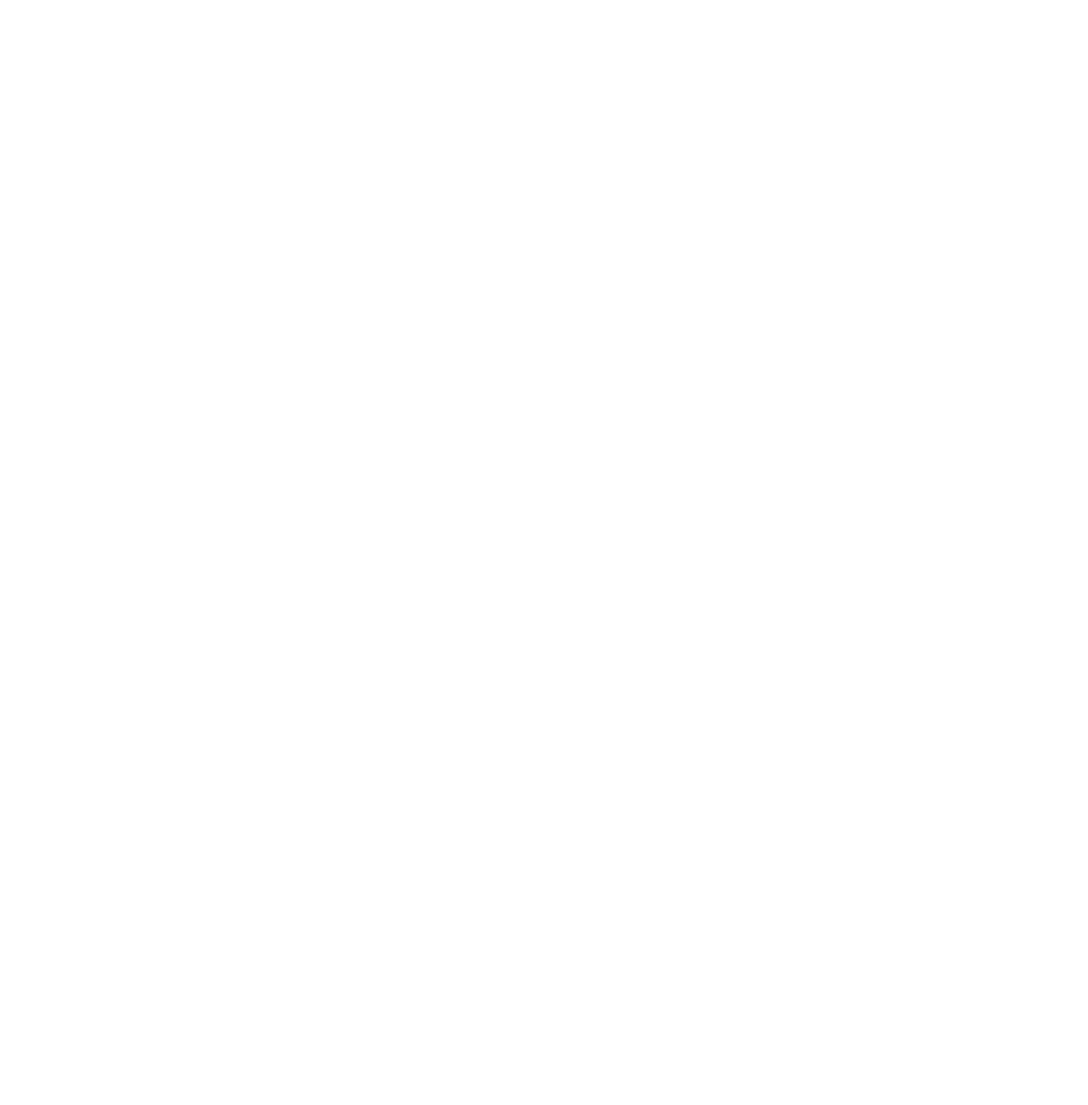
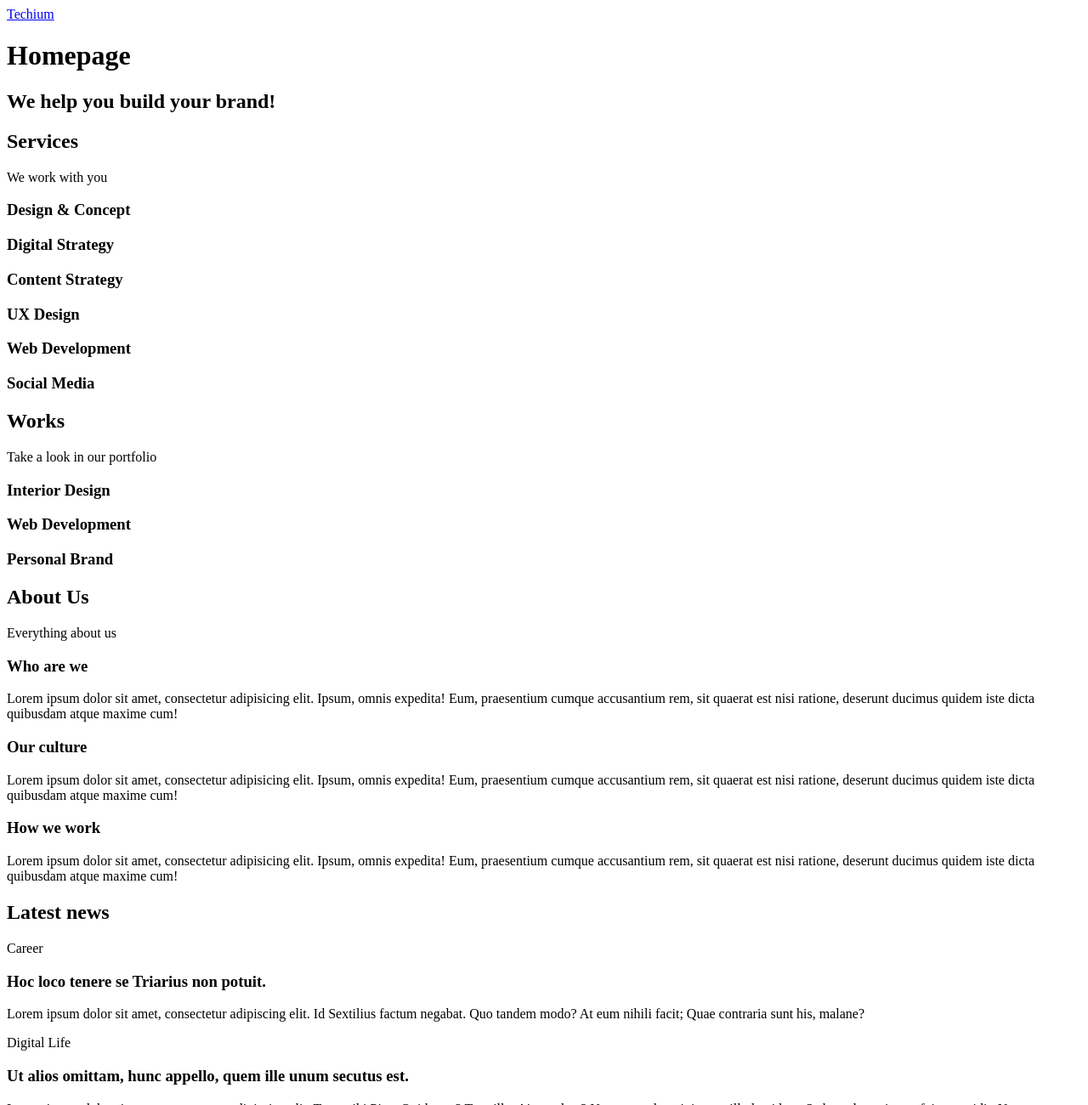
Before and after one commit to JacobGriffith1/atlas-web_front_end, a plain HTML site: page html_advanced/18-index.html in a window 1280 px wide. Shown: the top 1300 px of the page at 85% size. Before the commit the page ends 800 px from the top, so only its background shows below. Drawn offline with Linux system fonts and the light colour scheme.

Commit message:
18-index.html [1]

```diff
--- a/html_advanced/18-index.html
+++ b/html_advanced/18-index.html
@@ -1 +1,113 @@
-<!--[]-->
+<!DOCTYPE html>
+<html lang="en" dir=ltr>
+    <head>
+        <meta charset="utf-8">
+        <meta name="viewport" content="width=device-width, initial-scale=1.0, viewport-fit=cover">
+        <title>Homepage - Techium</title>
+        <meta name="description" content="Techium is a digital agency">
+        <link rel="icon", type="image/x-icon", href="./favicon.ico">
+        <link rel="icon", type="image/png", href="./favicon.png">
+    </head>
+    <body>
+<!-- Header -->
+        <header><div>
+            <a href="/"><span>Techium</span></a>
+            <nav></nav>
+        </div></header>
+<!-- Main -->
+        <main>
+            <h1>Homepage</h1>
+<!-- Hero section -->
+            <section><div>
+                <h2>We help you build your brand!</h2>
+            </div></section>
+<!-- Services section -->
+            <section><div>
+                <header>
+                <h2>Services</h2>
+                <p>We work with you</p>
+                </header>
+                <div>
+                    <h3>Design & Concept</h3>
+                    <h3>Digital Strategy</h3>
+                    <h3>Content Strategy</h3>
+                    <h3>UX Design</h3>
+                    <h3>Web Development</h3>
+                    <h3>Social Media</h3>
+                </div>
+            </div></section>
+<!-- Works section -->
+            <section><div>
+                <header>
+                <h2>Works</h2>
+                <p>Take a look in our portfolio</p>
+                </header>
+                <div>
+                    <article><h3>Interior Design</h3></article>
+                    <article><h3>Web Development</h3></article>
+                    <article><h3>Personal Brand</h3></article>
+                </div>
+            </div></section>
+<!-- About Us section -->
+            <section><div>
+                <header>
+                <h2>About Us</h2>
+                <p>Everything about us</p>
+                </header>
+                <div>
+                    <h3>Who are we</h3>
+                    <p>Lorem ipsum dolor sit amet, consectetur adipisicing elit. Ipsum, omnis expedita! Eum, praesentium cumque accusantium rem, sit quaerat est nisi ratione, deserunt ducimus quidem iste dicta quibusdam atque maxime cum!</p>
+                    <h3>Our culture</h3>
+                    <p>Lorem ipsum dolor sit amet, consectetur adipisicing elit. Ipsum, omnis expedita! Eum, praesentium cumque accusantium rem, sit quaerat est nisi ratione, deserunt ducimus quidem iste dicta quibusdam atque maxime cum!</p>
+                    <h3>How we work</h3>
+                    <p>Lorem ipsum dolor sit amet, consectetur adipisicing elit. Ipsum, omnis expedita! Eum, praesentium cumque accusantium rem, sit quaerat est nisi ratione, deserunt ducimus quidem iste dicta quibusdam atque maxime cum!</p>
+                </div>
+            </div></section>
+<!-- Latest news section -->
+            <section><div>
+                <header><h2>Latest news</h2></header>
+                <div>
+                <article>
+                    <p>Career</p>
+                    <h3>Hoc loco tenere se Triarius non potuit.</h3>
+                    <p>Lorem ipsum dolor sit amet, consectetur adipiscing elit. Id Sextilius factum negabat. Quo tandem modo? At eum nihili facit; Quae contraria sunt his, malane?</p>
+                </article>
+                <article>
+                    <p>Digital Life</p>
+                    <h3>Ut alios omittam, hunc appello, quem ille unum secutus est.</h3>
+                    <p>Lorem ipsum dolor sit amet, consectetur adipiscing elit. Tum mihi Piso: Quid ergo? Tum ille: Ain tandem? Non autem hoc: igitur ne illud quidem. Sed quod proximum fuit non vidit. Nos commodius agimus. An nisi populari fama?</p>
+                </article>
+                <article>
+                    <p>Social</p>
+                    <h3>Bestiarum vero nullum iudicium puto.</h3>
+                    <p>Lorem ipsum dolor sit amet, consectetur adipiscing elit. Non igitur bene. Quid enim est a Chrysippo praetermissum in Stoicis? Pugnant Stoici cum Peripateticis. Prioris generis est docilitas, memoria; Apparet statim, quae sint officia, quae actiones.</p>
+                </article>
+                </div>
+            </div></section>
+<!-- Testimonials section -->
+            <section><div>
+                <header>
+                <h2>Testimonials</h2>
+                <p>We are more than a digital company</p>
+                </header>
+                <div>
+                    <article>Testimonial 1</article>
+                    <article>Testimonial 2</article>
+                    <article>Testimonial 3</article>
+                </div>
+            </div></section>
+<!-- Contact section -->
+            <section><div>
+                <header>
+                <h2>Contact</h2>
+                <p>We like to know new people</p>
+                </header>
+                <div>
+                    <p>Lorem ipsum dolor sit amet, consectetur adipiscing elit. Id Sextilius factum negabat. Quo tandem modo? At eum nihili facit; Quae contraria sunt his, malane?</p>
+                </div>
+            </div></section>
+        </main>
+<!-- Footer -->
+        <footer><div>Footer</div></footer>
+    </body>
+</html>
```
